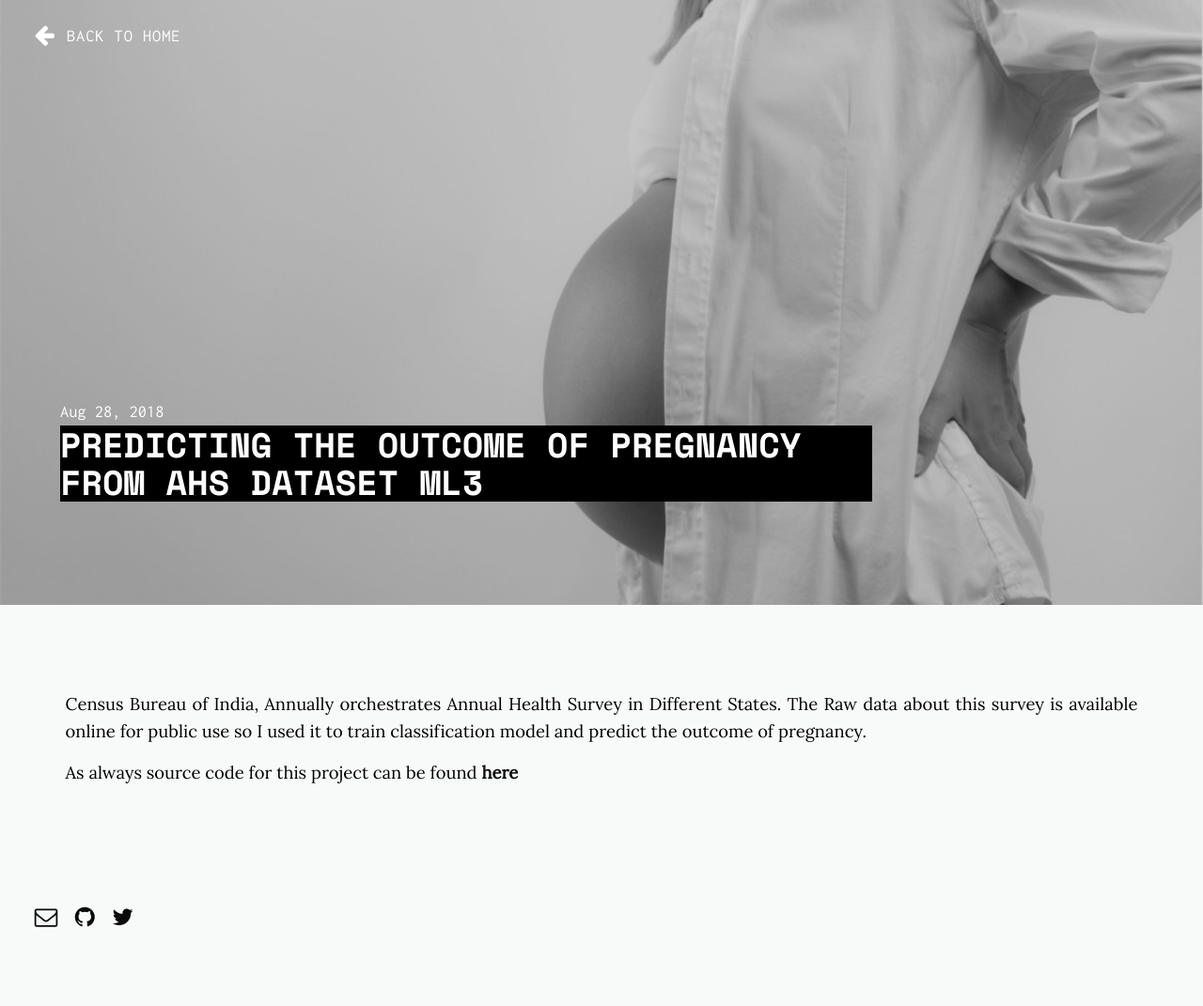
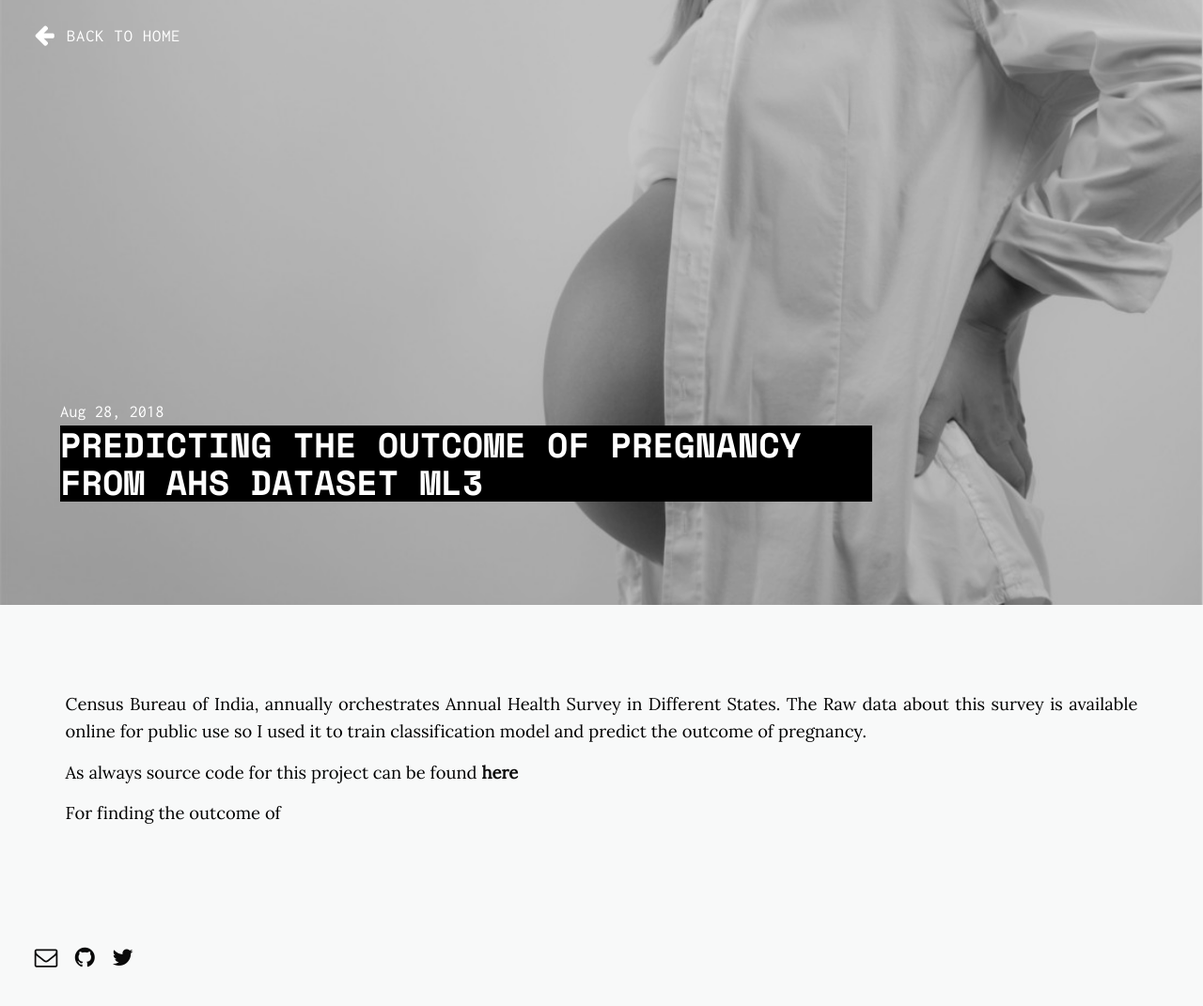
Before and after one commit to daftengineer/daftengineer.github.io, a Jekyll site: the page built from _posts/2018-08-28-outcome-of-pregnancy.markdown, in a window 1280 px wide. Shown: the whole page at 94% size. Built offline with Jekyll 4.4.1, drawn with Linux system fonts in a browser that asks for light colours; nearby versions of some CDN libraries; before the commit the page ends 1027 px from its top, so only the background shows below that.

Commit message:
Update 2018-08-28-outcome-of-pregnancy.markdown

```diff
--- a/_posts/2018-08-28-outcome-of-pregnancy.markdown
+++ b/_posts/2018-08-28-outcome-of-pregnancy.markdown
@@ -9,9 +9,9 @@
 
 <div style="color:black;"><p></p>
 
-<p style="text-align:justify;">Census Bureau of India, Annually orchestrates Annual Health Survey in Different States. The Raw data about this survey is available online for public use so I used it to train classification model and predict the outcome of pregnancy.</p>
+<p style="text-align:justify;">Census Bureau of India, annually orchestrates Annual Health Survey in Different States. The Raw data about this survey is available online for public use so I used it to train classification model and predict the outcome of pregnancy.</p>
 <p style="text-align:justify;">As always source code for this project can be found <a href="https://github.com/daftengineer/MachineLearningProjects/blob/master/PregnancyOutcome.scala">here</a></p>
-<p style="text-align:justify;"></p>
+<p style="text-align:justify;">For finding the outcome of </p>
 <p style="text-align:justify;"></p>
 <p style="text-align:justify;"></p>
 <p style="text-align:justify;"></p>
```
